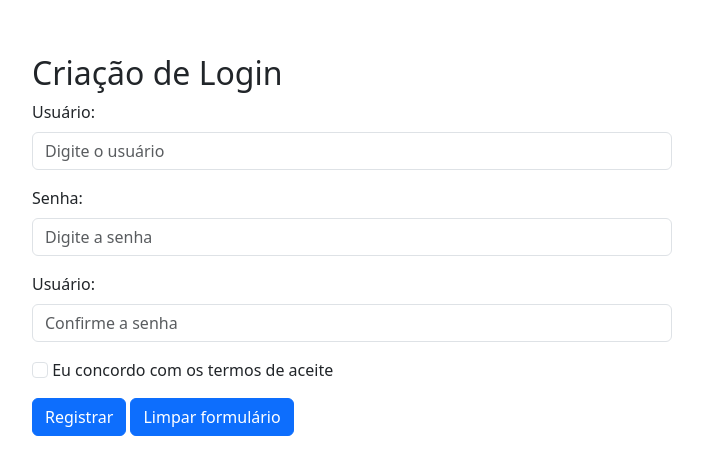
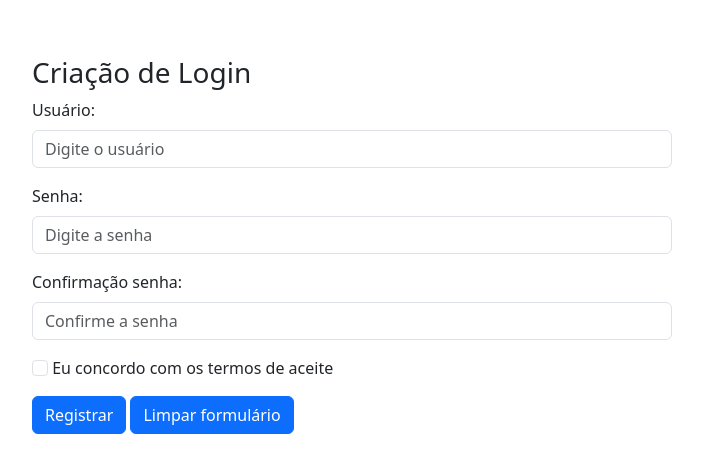
Before and after one commit to munraitoo13/fiap-login, a plain HTML site: page pages/register.html in a window 1280 px wide. Shown: the part 155-630 px from the top of the page, without its empty margins (288-991 px from the left). Drawn offline with nearby package versions, Linux system fonts and the light colour scheme.

Commit message:
fixed misspelled words

```diff
--- a/pages/register.html
+++ b/pages/register.html
@@ -22,7 +22,7 @@
       <!-- content -->
       <div class="w-50">
         <!-- main text -->
-        <h1 class="fs-2">Criação de Login</h1>
+        <h1 class="fs-3">Criação de Login</h1>
 
         <!-- form -->
         <form class="needs-validation d-flex flex-column gap-3" novalidate>
@@ -55,7 +55,7 @@
           <!-- form group confirm -->
           <div>
             <label for="password-confirmation" class="form-label"
-              >Usuário:</label
+              >Confirmação senha:</label
             >
             <input
               required
```
Also changed, not shown: index.html (+1 -1 lines).
